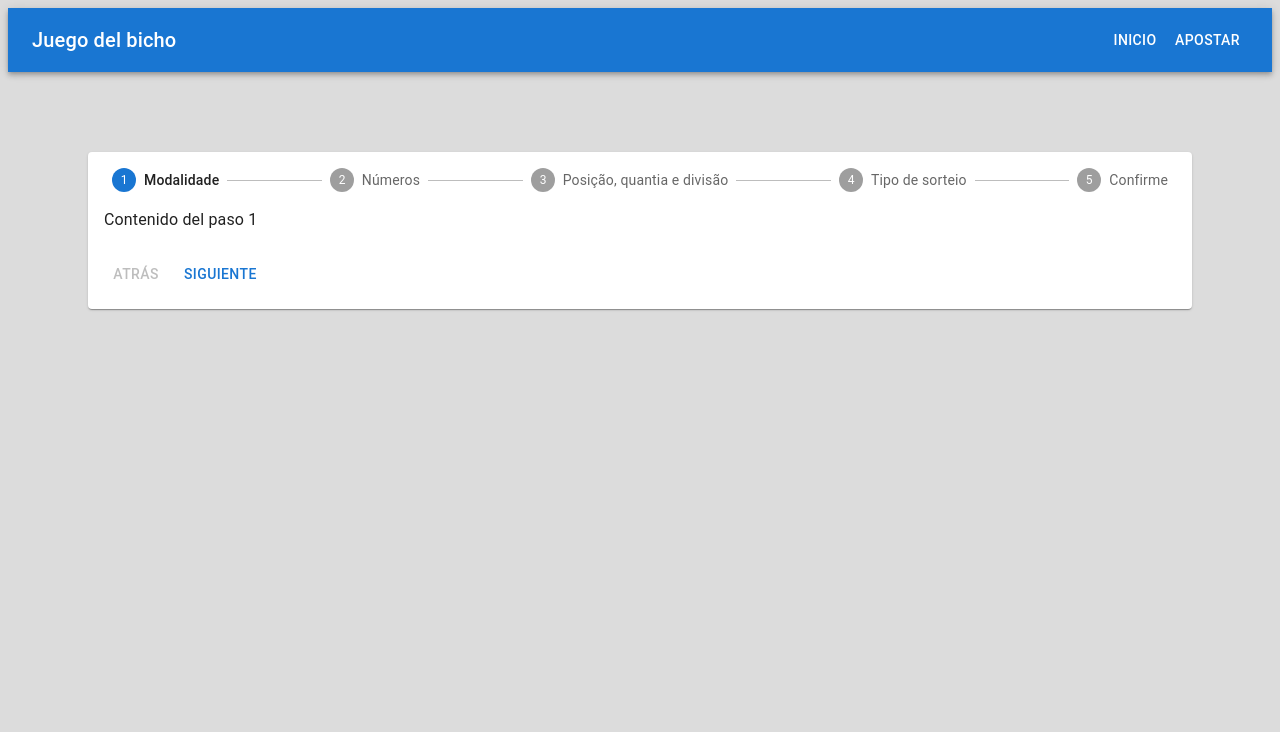
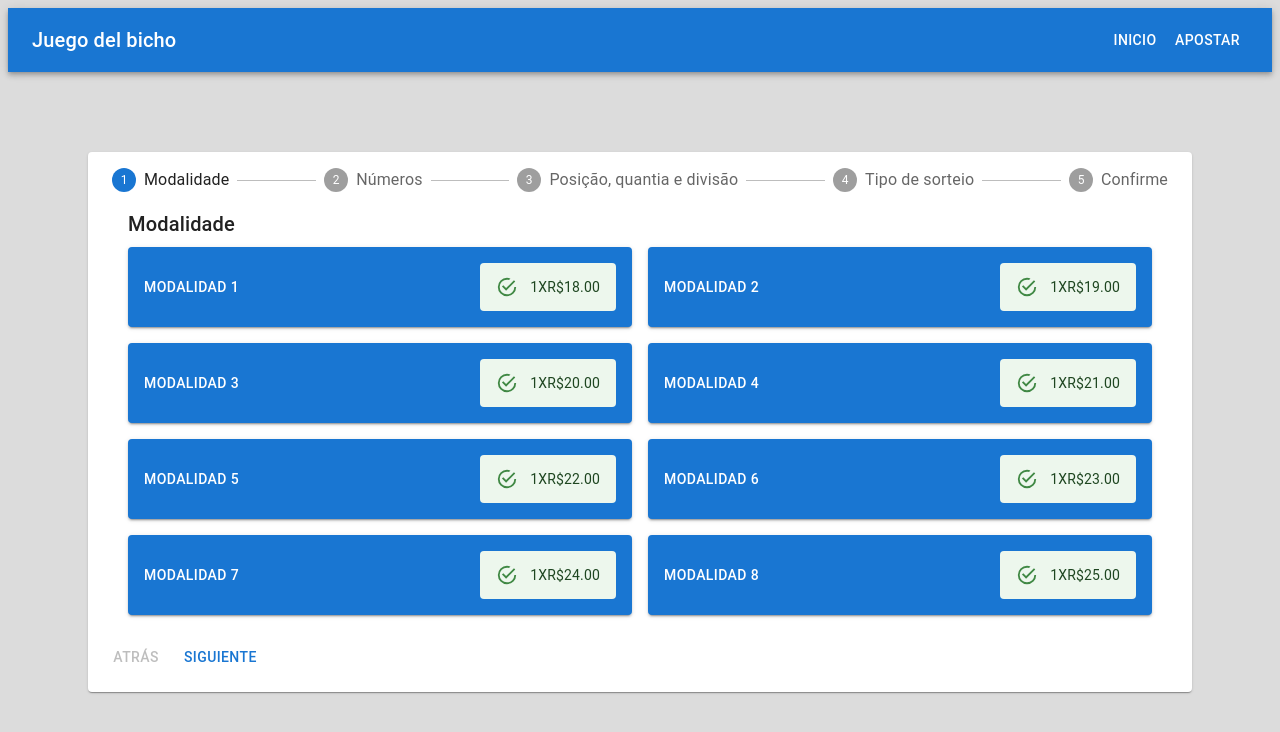
Before and after one commit to juankamiloc93/juego-bicho, a React (Vite) app: page /apostar in a window 1280 px wide. Shown: the top 732 px of the page. Built offline with nearby package versions, Linux system fonts and the light colour scheme.

Commit message:
feat: modalide

```diff
--- a/src/pages/Apostar.jsx
+++ b/src/pages/Apostar/Index.jsx
@@ -1,6 +1,7 @@
 import { useState } from "react";
 
 import {
+  Container,
   Card,
   Box,
   Stepper,
@@ -9,6 +10,8 @@ import {
   Button,
   Typography
 } from "@mui/material";
+
+import Modalidade from "./steps/Modalidade";
 
 export default function(){
 
@@ -28,11 +31,19 @@ export default function(){
   };
 
   return (
-    <Card sx={{p: 2, m: 10 }}>
+    <Card sx={{
+        p: 2,                // padding
+        m: 0,                // margin base
+        m: { xs: 0, md: 10 }
+  }}>
       <Stepper activeStep={activeStep}>
         {steps.map((label, index) => (
           <Step key={index}>
-            <StepLabel>{label}</StepLabel>
+            <StepLabel>
+              <Typography sx={{ display: { xs: "none", md: "block" } }}>
+                {label}
+              </Typography>
+            </StepLabel>
           </Step>
         ))}
       </Stepper>
@@ -46,9 +57,9 @@ export default function(){
         </>
       ) : (
         <>
-          <Box sx={{ mt: 2, mb: 1 }}>
-            <Typography>Contenido del paso {activeStep + 1}</Typography>
-          </Box>
+          <Container sx={{ mt: 2, mb: 1 }}>
+            {activeStep===0 && <Modalidade/>}
+          </Container>
           <Box sx={{ display: "flex", flexDirection: "row", pt: 2 }}>
             <Button
               color="inherit"
@@ -62,6 +73,7 @@ export default function(){
               {activeStep === steps.length - 1 ? "Finalizar" : "Siguiente"}
             </Button>
           </Box>
+
         </>
       )}
     </Card>);
--- /dev/null
+++ b/src/pages/Apostar/steps/Modalidade.jsx
@@ -0,0 +1,45 @@
+import { Grid, Button, Typography, Alert } from "@mui/material";
+
+export default function Modalidade() {
+  const modalidades = [
+    {modalidade: "Modalidad 1", muliplicador: "1xR$18.00"},
+    {modalidade: "Modalidad 2", muliplicador: "1xR$19.00"},
+    {modalidade: "Modalidad 3", muliplicador: "1xR$20.00"},
+    {modalidade: "Modalidad 4", muliplicador: "1xR$21.00"},
+    {modalidade: "Modalidad 5", muliplicador: "1xR$22.00"},
+    {modalidade: "Modalidad 6", muliplicador: "1xR$23.00"},
+    {modalidade: "Modalidad 7", muliplicador: "1xR$24.00"},
+    {modalidade: "Modalidad 8", muliplicador: "1xR$25.00"},
+  ];
+
+  return (
+    <>
+      <Typography variant="h6" gutterBottom>
+        Modalidade
+      </Typography>
+
+      <Grid container spacing={2} justifyContent="center">
+        {modalidades.map((modalidade, index) => (
+          <Grid item size={{ xs: 12, md: 6 }} key={index}>
+            <Button
+              variant="contained"
+              fullWidth
+              onClick={() => console.log(`Seleccionaste ${modalidade.modalidade}`)}
+              sx={{
+                display: "flex",          // activa flexbox
+                flexDirection: "row",  // apila en columna
+                alignItems: "center",     // centra horizontal
+                justifyContent: "space-between", // centra vertical
+                gap: 1,                   // espacio entre elementos
+                py: 2                     // padding vertical
+            }}
+            >
+              {modalidade.modalidade}
+              <Alert>{modalidade.muliplicador}</Alert>
+            </Button>
+          </Grid>
+        ))}
+      </Grid>
+    </>
+  );
+}
```
